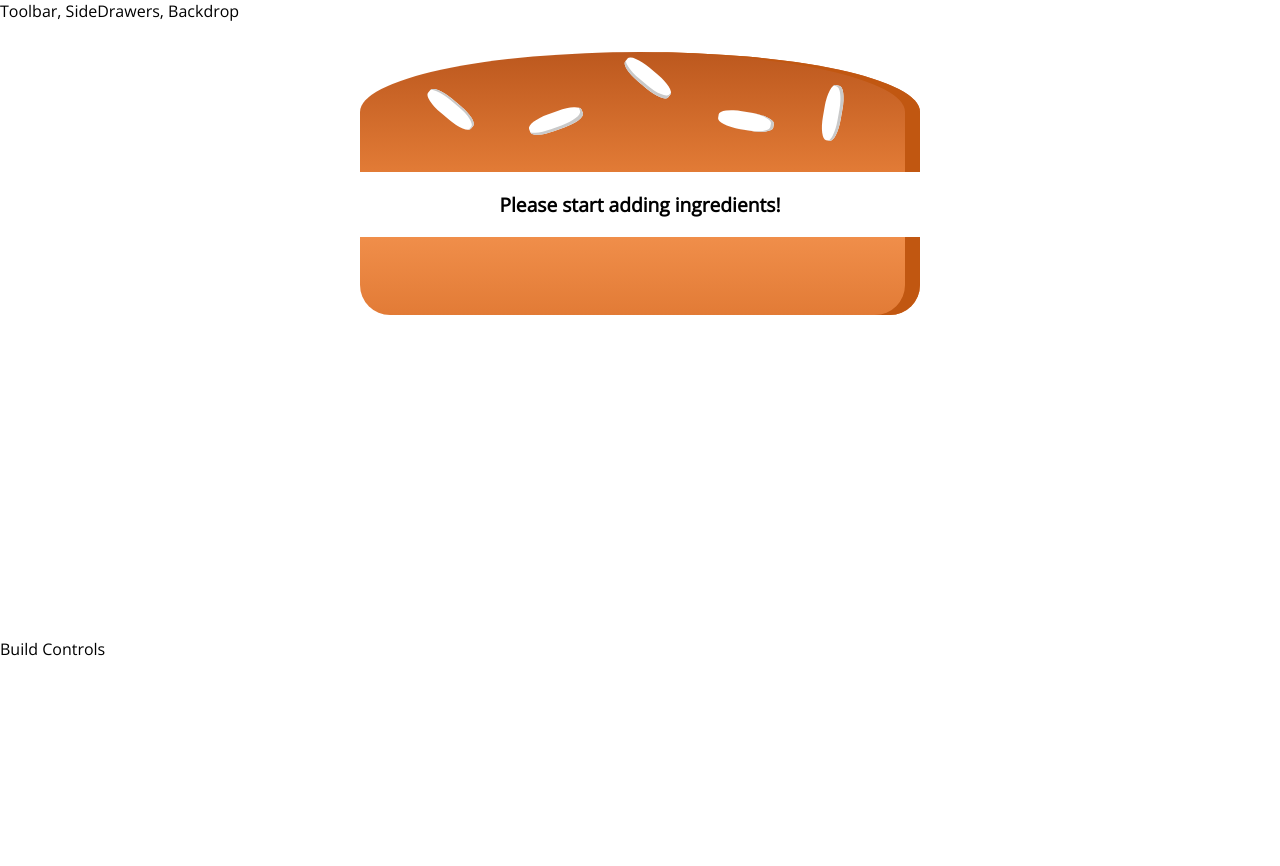
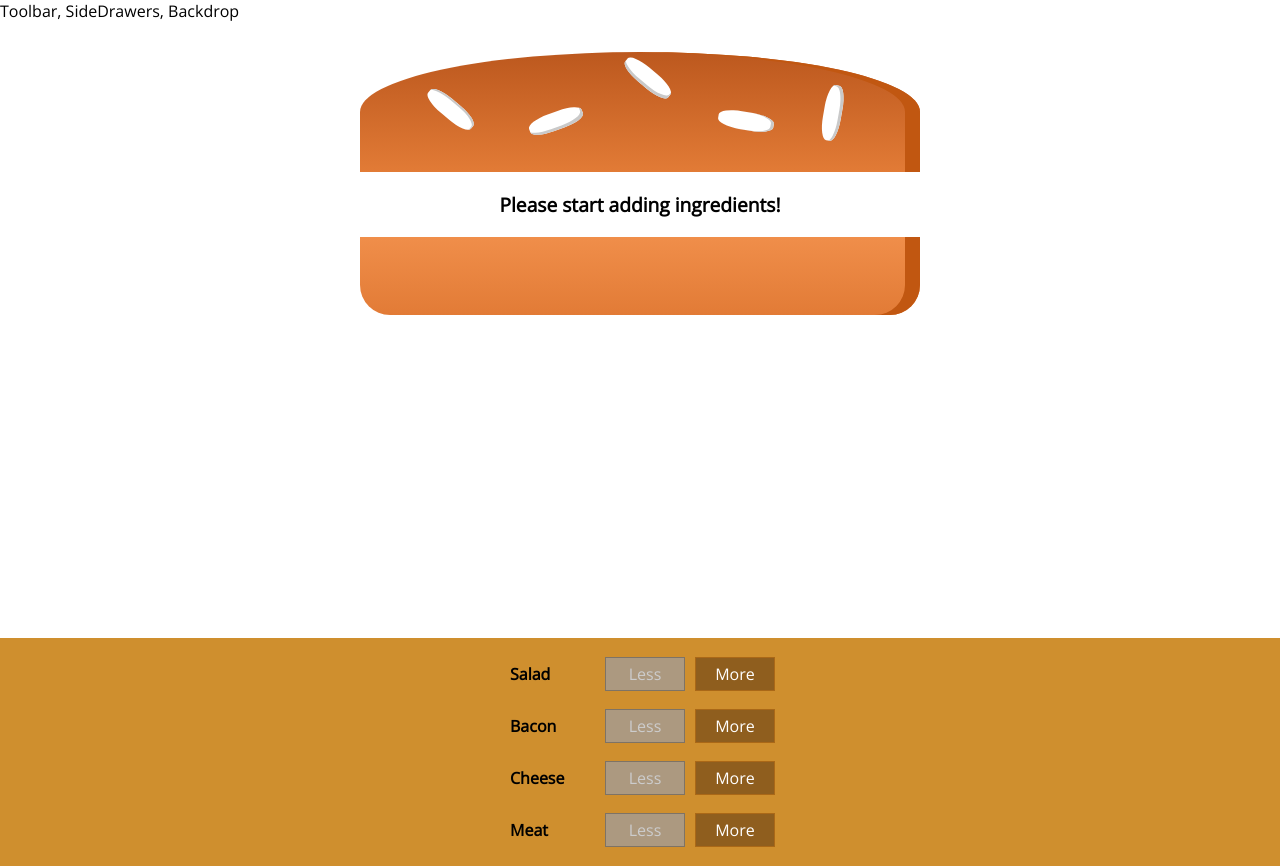
Before and after one commit to stlin/MyBurger, a React (Create React App) app: page / in a window 1280 px wide. Before the commit the page ends 800 px from the top, so only its background shows below. Built offline with nearby package versions, Linux system fonts and the light colour scheme.

Commit message:
Added the build controls

```diff
--- /dev/null
+++ b/src/components/Burger/BuildControls/BuildControl/BuildControl.css
@@ -0,0 +1,51 @@
+.BuildControl {
+    display: flex;
+    justify-content: space-between;
+    align-items: center;
+    margin: 5px 0;
+}
+
+.BuildControl button {
+    display: block;
+    font: inherit;
+    padding: 5px;
+    margin: 0 5px;
+    width: 80px;
+    border: 1px solid #AA6817;
+    cursor: pointer;
+    outline: none;
+}
+
+.BuildControl button:disabled {
+    background-color: #AC9980;
+    border: 1px solid #7E7365;
+    color: #ccc;
+    cursor: default;
+}
+
+.BuildControl button:hover:disabled {
+    background-color: #AC9980;
+    color: #ccc;
+    cursor: not-allowed;
+}
+
+.Label {
+    padding: 10px;
+    font-weight:bold;
+    width: 80px;
+}
+
+.BuildControl .Less {
+    background-color: #D39952;
+    color: white;
+}
+
+.BuildControl .More {
+    background-color: #8F5E1E;
+    color: white;
+}
+
+.BuildControl .Less:hover, .BuildControl .Less:active {
+    background-color: #DAA972;
+    color: white;
+}
--- /dev/null
+++ b/src/components/Burger/BuildControls/BuildControl/BuildControl.js
@@ -0,0 +1,12 @@
+import React from 'react';
+import './BuildControl.css'
+
+const buildControl = (props) => (
+    <div className="BuildControl">
+        <div className="Label">{props.label}</div>
+        <button className="Less" onClick={props.removed} disabled={props.disabled}>Less</button>
+        <button className="More" onClick={props.added}>More</button>
+    </div>
+);
+
+export default buildControl;
--- /dev/null
+++ b/src/components/Burger/BuildControls/BuildControls.css
@@ -0,0 +1,10 @@
+.BuildControls {
+    width: 100%;
+    background-color: #cf8f2e;
+    display: flex;
+    flex-flow: column;
+    align-items: center;
+    box-shadow: 0 2px 1px #ccc;
+    margin: auto;
+    padding: 10px 0;
+}
--- /dev/null
+++ b/src/components/Burger/BuildControls/BuildControls.js
@@ -0,0 +1,27 @@
+import React from 'react';
+import BuildControl from './BuildControl/BuildControl';
+import "./BuildControls.css";
+
+const controls = [
+    { label: 'Salad', type: 'salad'},
+    { label: 'Bacon', type: 'bacon'},
+    { label: 'Cheese', type: 'cheese'},
+    { label: 'Meat', type: 'meat'}
+];
+
+
+const buildControls = (props) => (
+
+    <div className="BuildControls">
+        {controls.map(ctrl => (
+            <BuildControl
+                key={ctrl.label}
+                label={ctrl.label}
+                added={() => props.ingredientAdded(ctrl.type)}
+                removed={() => props.ingredientRemoved(ctrl.type)}
+                disabled={props.disabled[ctrl.type]} />
+        ))}
+    </div>
+);
+
+export default buildControls;
--- a/src/containers/BurgerBuilder/BurgerBuilder.js
+++ b/src/containers/BurgerBuilder/BurgerBuilder.js
@@ -1,6 +1,14 @@
 import React, { Component } from "react";
 import Aux from "../../hoc/Aux";
 import Burger from "../../components/Burger/Burger";
+import BuildControls from "../../components/Burger/BuildControls/BuildControls";
+
+const INGREDIENT_PRICES = {
+    salad: 0.5,
+    cheese: 0.4,
+    meat: 1.3,
+    bacon: 0.7
+}
 
 class BurgerBuilder extends Component {
     state = {
@@ -15,14 +23,56 @@
             bacon: 0,
             cheese: 0,
             meat: 0
+        },
+        totalPrice: 0
+    }
+
+    addIngredientHandler = (type) => {
+        const oldCount = this.state.ingredients[type];
+        const updatedCount = oldCount + 1;
+        const updatedIngredients = {
+            ...this.state.ingredients
         }
+        updatedIngredients[type] = updatedCount;
+        const priceAddition = INGREDIENT_PRICES[type];
+        const oldPrice = this.state.totalPrice;
+        const newPrice = oldPrice + priceAddition;
+        this.setState({totalPrice: newPrice, ingredients: updatedIngredients});
+    }
+
+    removeIngredientHandler = (type) => {
+        const oldCount = this.state.ingredients[type];
+
+        if (oldCount < 1)
+            return;
+
+        const updatedCount = oldCount - 1;
+        const updatedIngredients = {
+            ...this.state.ingredients
+        }
+        updatedIngredients[type] = updatedCount;
+        const priceDeduction = INGREDIENT_PRICES[type];
+        const oldPrice = this.state.totalPrice;
+        const newPrice = oldPrice - priceDeduction;
+        this.setState({totalPrice: newPrice, ingredients: updatedIngredients});
     }
 
     render() {
+        const disabledInfo = {
+            ...this.state.ingredients
+        };
+        for (let key in disabledInfo)
+        {
+            disabledInfo[key] = disabledInfo[key] < 1
+        }
+
         return (
             <Aux>
                 <Burger ingredients={this.state.ingredients} />
-                <div>Build Controls</div>
+                <BuildControls
+                    ingredientAdded={this.addIngredientHandler}
+                    ingredientRemoved={this.removeIngredientHandler}
+                    disabled={disabledInfo} />
             </Aux>
         );
     }
```
